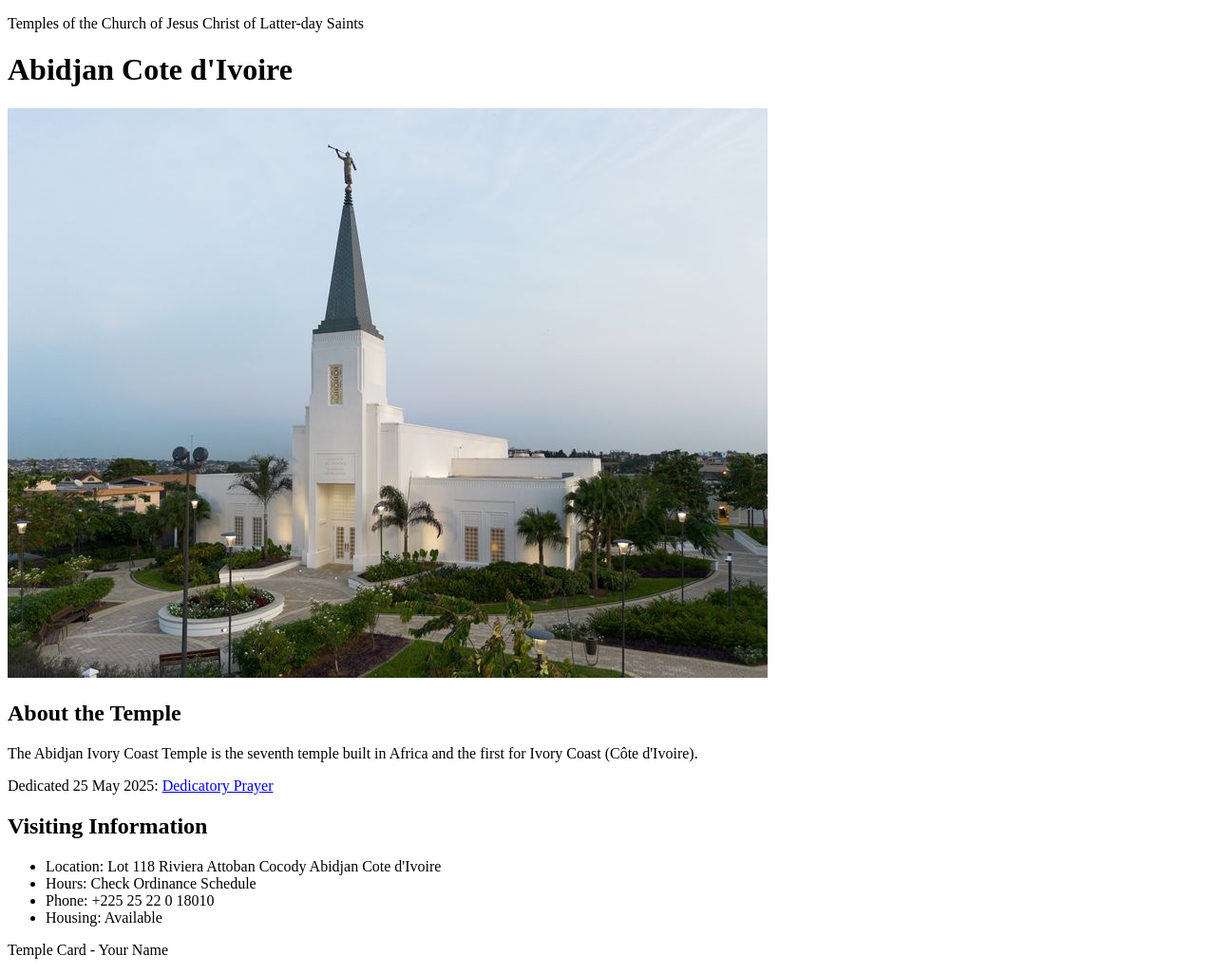
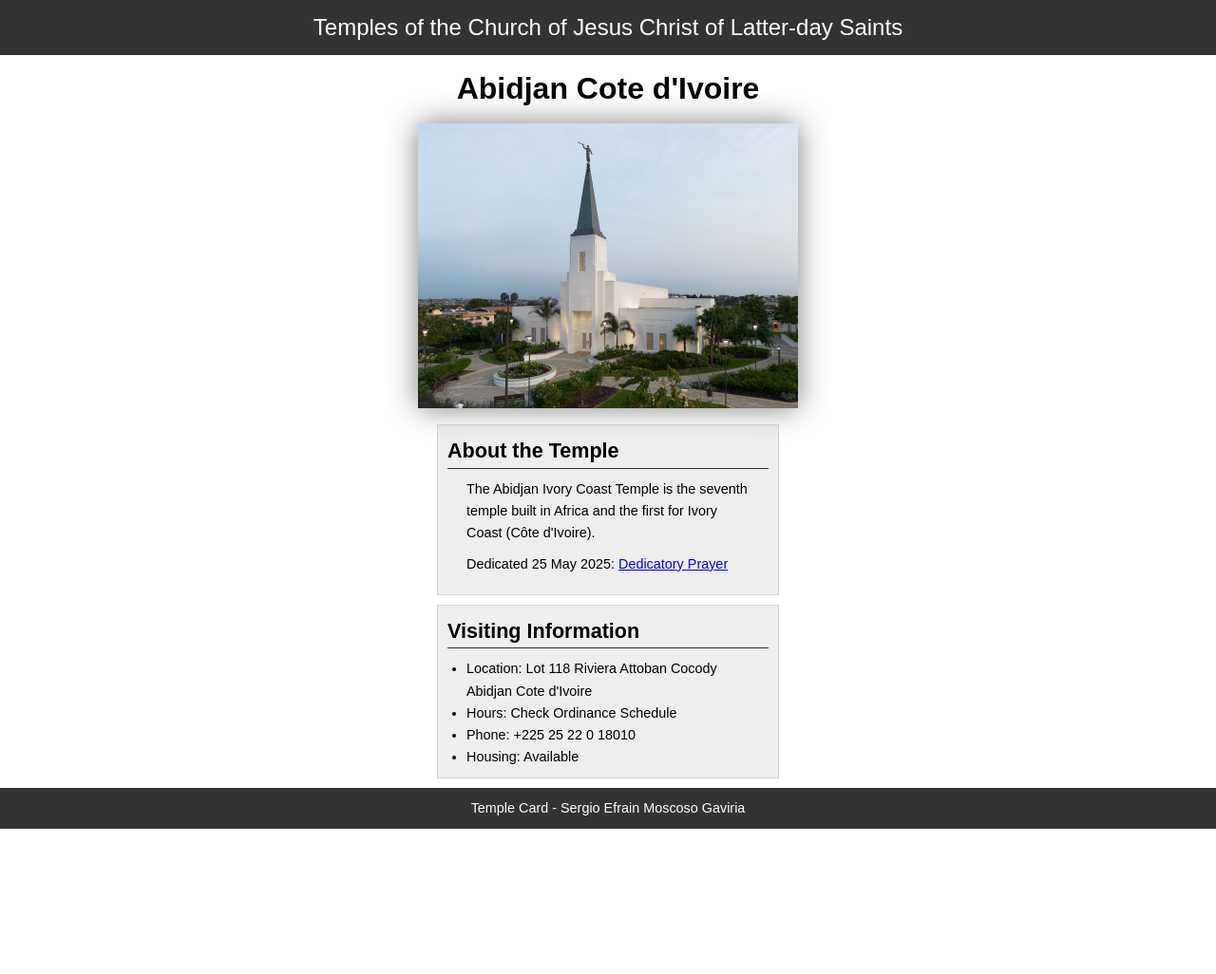
Before and after one commit to sergiomoscoso/wdd130, a plain HTML site: page week02/temple.html in a window 1280 px wide. Shown: the whole page at 95% size. After the commit the page ends 873 px from the top, so only its background shows below. Drawn offline with Linux system fonts and the light colour scheme.

Commit message:
W02 Code-along: Added temple.css styling and updated footer with real name

```diff
--- /dev/null
+++ b/week02/styles/temple.css
@@ -0,0 +1,73 @@
+/* Reset básico opcional */
+* {
+    margin: 0;
+    padding: 0;
+    box-sizing: border-box;
+}
+
+/* Estilo para todo el body */
+body {
+    font-family: Arial, sans-serif;
+    line-height: 1.6;
+}
+
+/* Estilo para el header */
+header {
+    background-color: #333;
+    color: #fff;
+    padding: 10px 0;
+    text-align: center;
+    font-size: 1.5rem;
+}
+
+/* Estilo para el main */
+main {
+    width: 400px;
+    margin: 0 auto;
+}
+
+/* Estilo para h1 */
+h1 {
+    margin: 10px;
+    text-align: center;
+}
+
+/* Estilo para todas las imágenes */
+img {
+    width: 100%;
+    height: auto;
+    box-shadow: 0 0 30px gray;
+}
+
+/* Estilo para las secciones */
+section {
+    margin: 10px 20px;
+    border: 1px solid rgb(0 0 0 / 10%);
+    padding: 10px;
+    background-color: #eee;
+    font-size: 0.9rem;
+}
+
+/* Estilo para h2 dentro de las secciones */
+h2 {
+    border-bottom: 1px solid #333;
+}
+
+/* Estilo para los párrafos dentro de las secciones */
+section p {
+    margin: 10px 20px;
+}
+
+/* Estilo para el footer */
+footer {
+    background-color: #333;
+    color: #fff;
+    padding: 10px 0;
+    text-align: center;
+    font-size: 0.9rem;
+}
+
+/* Estilo para la lista desordenada */
+ul {
+    margin: 10px 20px 0 20px;
+}
--- a/week02/temple.html
+++ b/week02/temple.html
@@ -5,25 +5,30 @@
     <meta charset="UTF-8">
     <meta name="viewport" content="width=device-width, initial-scale=1.0">
     <title>Temple Card - Abidjan Cote d'Ivoire</title>
+    <link rel="stylesheet" href="styles/temple.css">
 </head>
 
 <body>
     <header>
         <p>Temples of the Church of Jesus Christ of Latter-day Saints</p>
     </header>
+
     <main>
         <h1>Abidjan Cote d'Ivoire</h1>
+
         <picture>
             <img src="images/abidjan-ivory-coast.jpeg" alt="Abidjan Cote d'Ivoire Temple">
         </picture>
+
         <section>
             <h2>About the Temple</h2>
-            <p>The Abidjan Ivory Coast Temple is the seventh temple built in Africa and the first for Ivory Coast (Côte
-                d'Ivoire).</p>
+            <p>The Abidjan Ivory Coast Temple is the seventh temple built in Africa and the first
+                for Ivory Coast (Côte d'Ivoire).</p>
             <p>Dedicated 25 May 2025: <a
-                    href="https://www.churchofjesuschrist.org/temples/dedicatory-prayer/abidjan-ivory-coast-temple/2025-05-25?lang=eng"
-                    target="_blank" rel="noopener noreferrer">Dedicatory Prayer</a></p>
+                  href="https://www.churchofjesuschrist.org/temples/dedicatory-prayer/abidjan-ivory-coast-temple/2025-05-25?lang=eng"
+                  target="_blank" rel="noopener noreferrer">Dedicatory Prayer</a></p>
         </section>
+
         <section>
             <h2>Visiting Information</h2>
             <ul>
@@ -34,8 +39,9 @@
             </ul>
         </section>
     </main>
+
     <footer>
-        <p>Temple Card - Your Name</p>
+        <p>Temple Card - Sergio Efrain Moscoso Gaviria</p>
     </footer>
 </body>
 
```
Also changed, not shown: index.html (+1 -1 lines).
